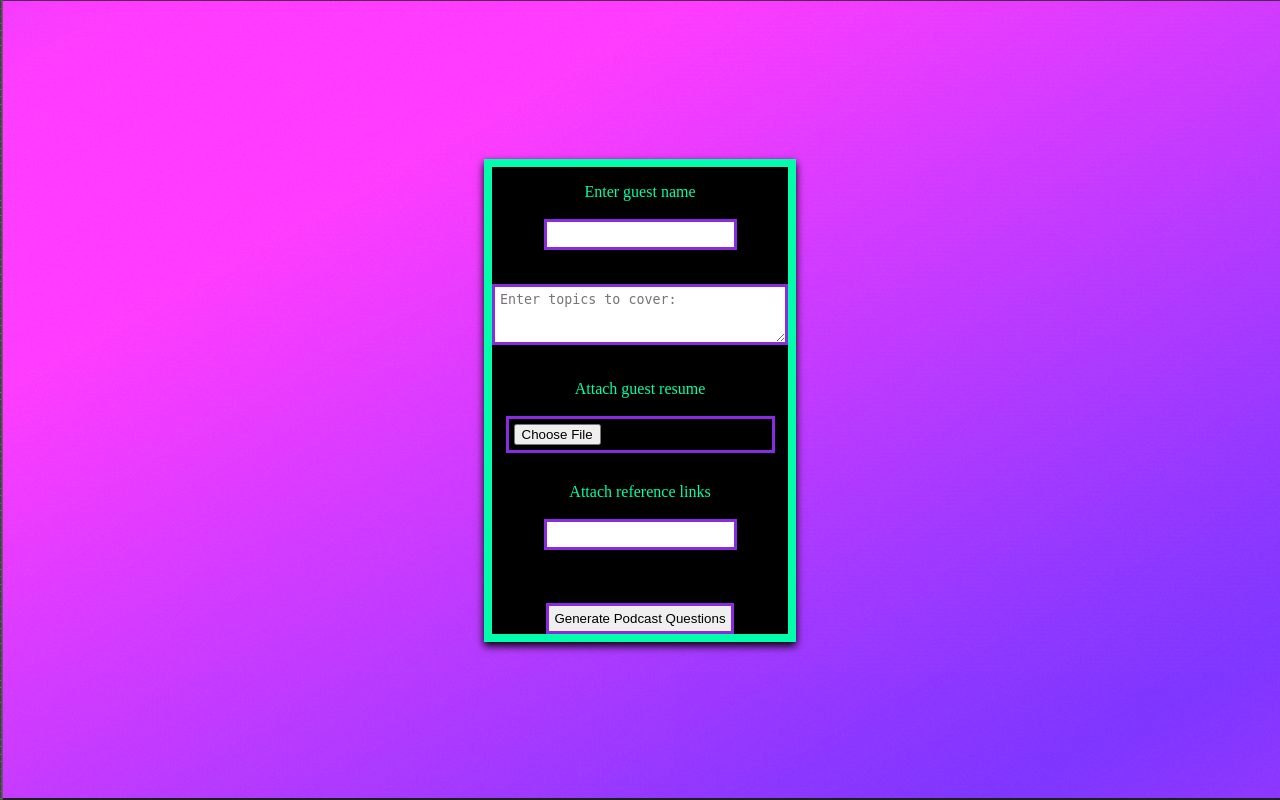
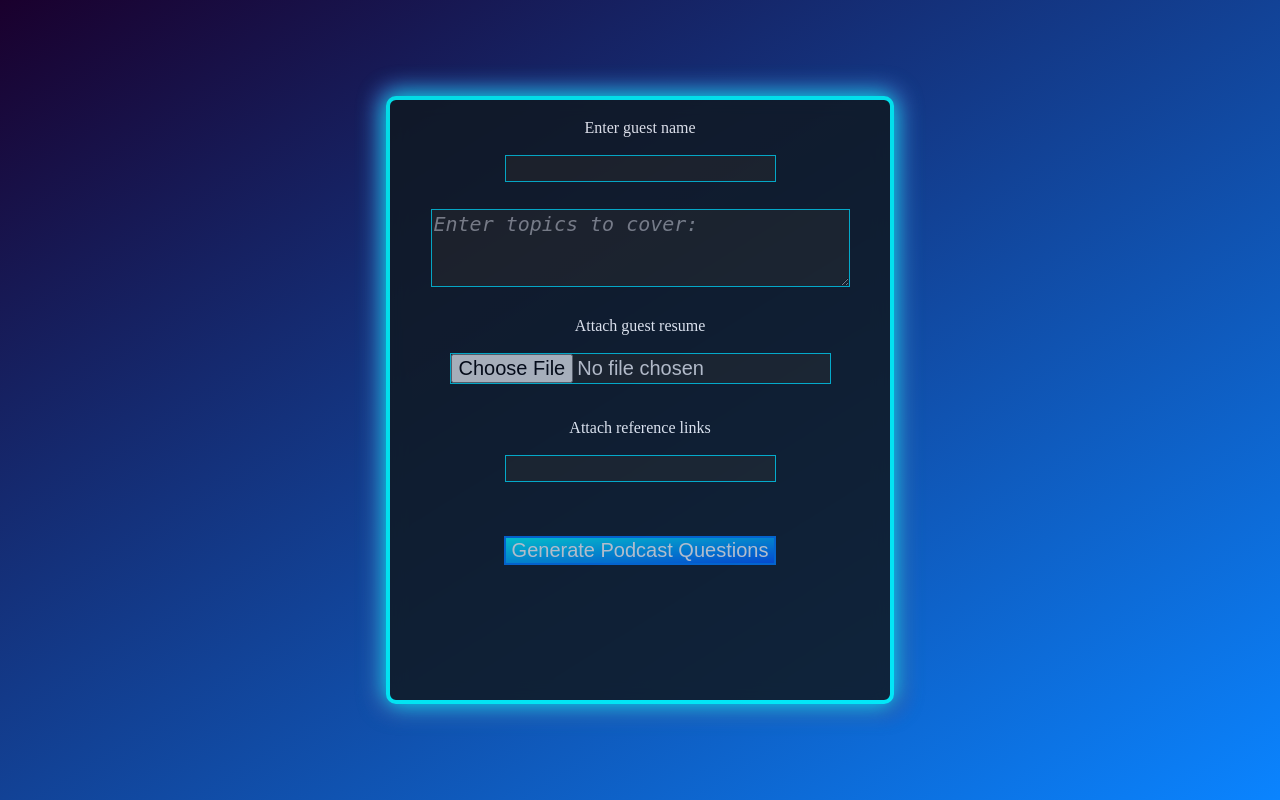
Before and after one commit to AparimeyaTiwari/MSQ_Bot_Podcast, a Flask app: page / in a window 1280 px wide. Run offline with Flask 3, Linux system fonts and the light colour scheme.

Commit message:
06022025

```diff
--- a/flask_code/static/style.css
+++ b/flask_code/static/style.css
@@ -1,19 +1,24 @@
 
 body{
-    background-image: url('Screenshot 2025-02-02 at 18.16.47.png');
+    background-image: linear-gradient(to bottom right,#1A002D,#0A84FF);
     margin:0;
     background-size: cover;
     background-repeat: no-repeat;
     display: flex;
     align-items: center;
     opacity : 1;
+    font-family: 'Orbitron';
+
 }
 
 input,textarea{
-    border:3px solid blueviolet;
-    color: black;
-  padding: 5px;
+    background-color: #222222;
+    border: 1.5px solid #00E5FF;
+    color:white;
+    opacity: 0.8;
+    font-size: 20px;
 }
+
 
 .flex-container{
     height :100vh;
@@ -25,13 +30,18 @@ input,textarea{
 }
 
 .box{
-    border: 8px solid #00FFAB;
-    background-color: black;
-    box-shadow: 0 4px 8px rgba(0, 0, 0, 1);
+    border: 4px solid #00FFFF;
+    border-radius: 10px;
+    background-color: #101820;
+    opacity: 0.85;
+    box-shadow: 0px 0px 25px 5px #00FFFF,0px 0px 20px 10px #4B0082;
+    width: 500px;
+    height: 600px;
+    backdrop-filter: blur(10px); /* Adds a frosted-glass look */
 }
 
 .flex-element{
-    color:#00FFAB;
+    color: white;
     height:100px;
     align-content: center;
     align-items: center;
@@ -74,3 +84,15 @@ input,textarea{
     50% {opacity:1}
     100% {opacity:0}
 }
+
+#sub{
+    background-image: linear-gradient(to bottom right,#00FFFF,#0055FF);
+    color: #FFFFFF;
+    border: 2px solid #007BFF;
+    font-size: 20px;
+}
+
+input::placeholder, textarea::placeholder {
+    color: rgba(255, 255, 255, 0.6); /* Lighter, but still subtle */
+    font-style: italic;
+}
--- a/flask_code/static/style2.css
+++ b/flask_code/static/style2.css
@@ -1,5 +1,5 @@
 *{
-    background-image:url('Screenshot 2025-01-24 at 16.14.01.png');
+    background-image:linear-gradient(to bottom right,#1A002D,#0A84FF)
 }
 
 .pdf{
--- a/flask_code/templates/index.html
+++ b/flask_code/templates/index.html
@@ -17,13 +17,13 @@
             <form action ="/podcast_question" method= "post" enctype='multipart/form-data' id='myform'>
                 <div class="flex-element">
                     <label>Enter guest name</label><br><br>
-                    <input type = "text" name = "guest_name"></div>
-                    <div class="flex-element"><textarea placeholder="Enter topics to cover: " rows="3" cols="33" name = "topics"></textarea></div>
+                    <input type = "text" id = "guest_name"  name= "guest_name"></div>
+                    <div class="flex-element"><textarea id = "theme" placeholder="Enter topics to cover: " rows="3" cols="33" name = "topics"></textarea></div>
                     <div class="flex-element"><label>Attach guest resume</label><br><br>
-                        <input type = "file" name = "file"></div>
+                        <input type = "file" name = "file" id="file"></div>
                     <div class="flex-element"><label>Attach reference links</label><br><br>
-                        <input type = "text" name = "yt"></div><br><br>
-                        <input type="submit" value="Generate Podcast Questions">
+                        <input type = "text" name = "yt" id ="link"></div><br><br>
+                        <input type="submit" value="Generate Podcast Questions" id="sub">
             </form>
         </center>
         </div>
```
Also changed, not shown: flask_code/static/stylemain.css (added, +10 -0 lines), flask_code/templates/main.html (added, +16 -0 lines), flask_code/templates/stylemain.css (added, +22 -0 lines), flask_code/static/blue-neon-sign-of-a-podcast-microphone-on-a-black-background-vector.jpg (added), flask_code/static/podcast_img_msq.001.jpeg (added), flask_code/templates/DALL·E 2025-02-06 17.53.31 - A futuristic AI-powered podcast microphone with glowing neon blue and purple accents. The mic has a sleek, high-tech design with cyberpunk-inspired el.webp (added), flask_code/templates/podcast_img_msq.001.jpeg (added), 2 other files.
